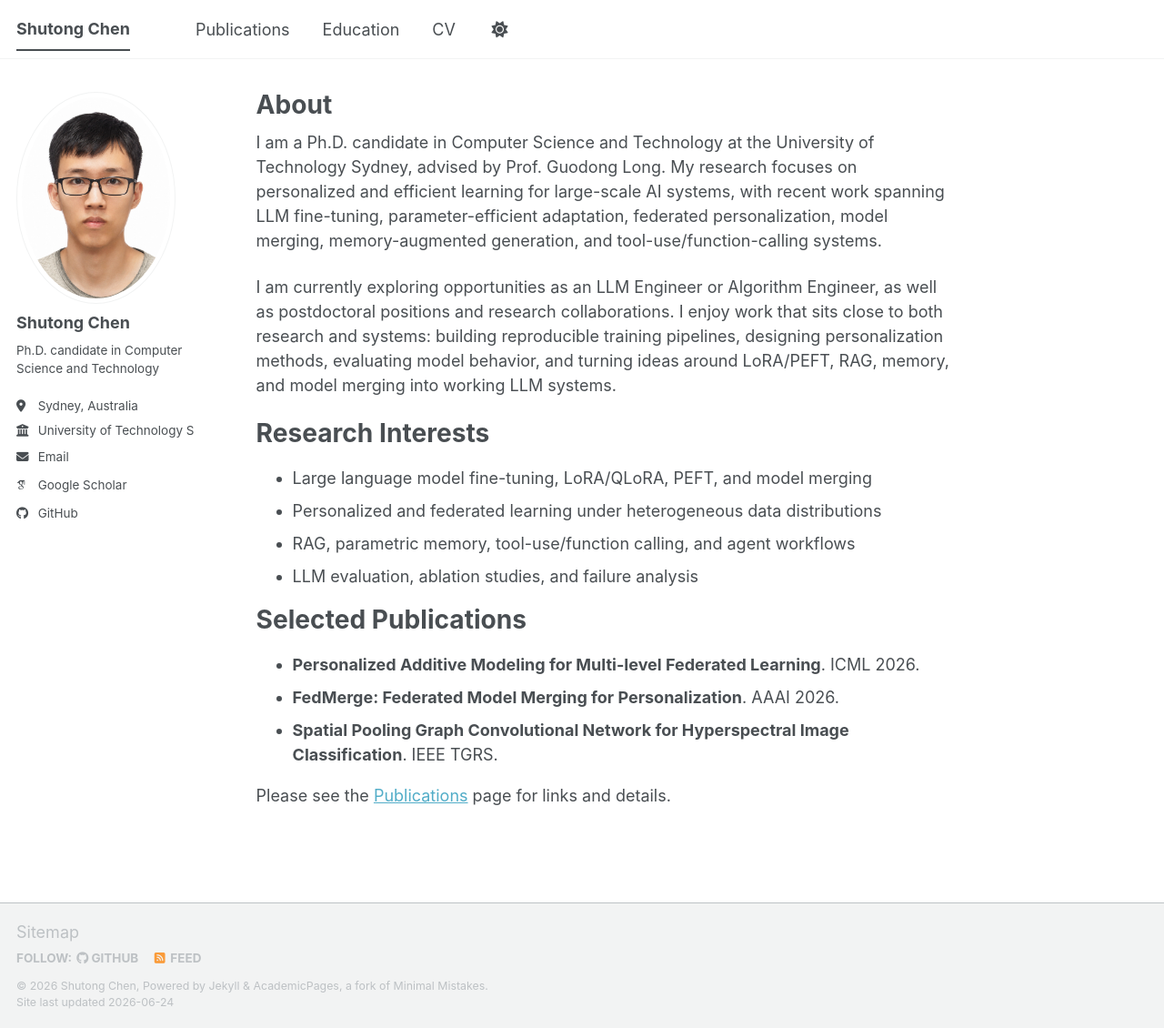
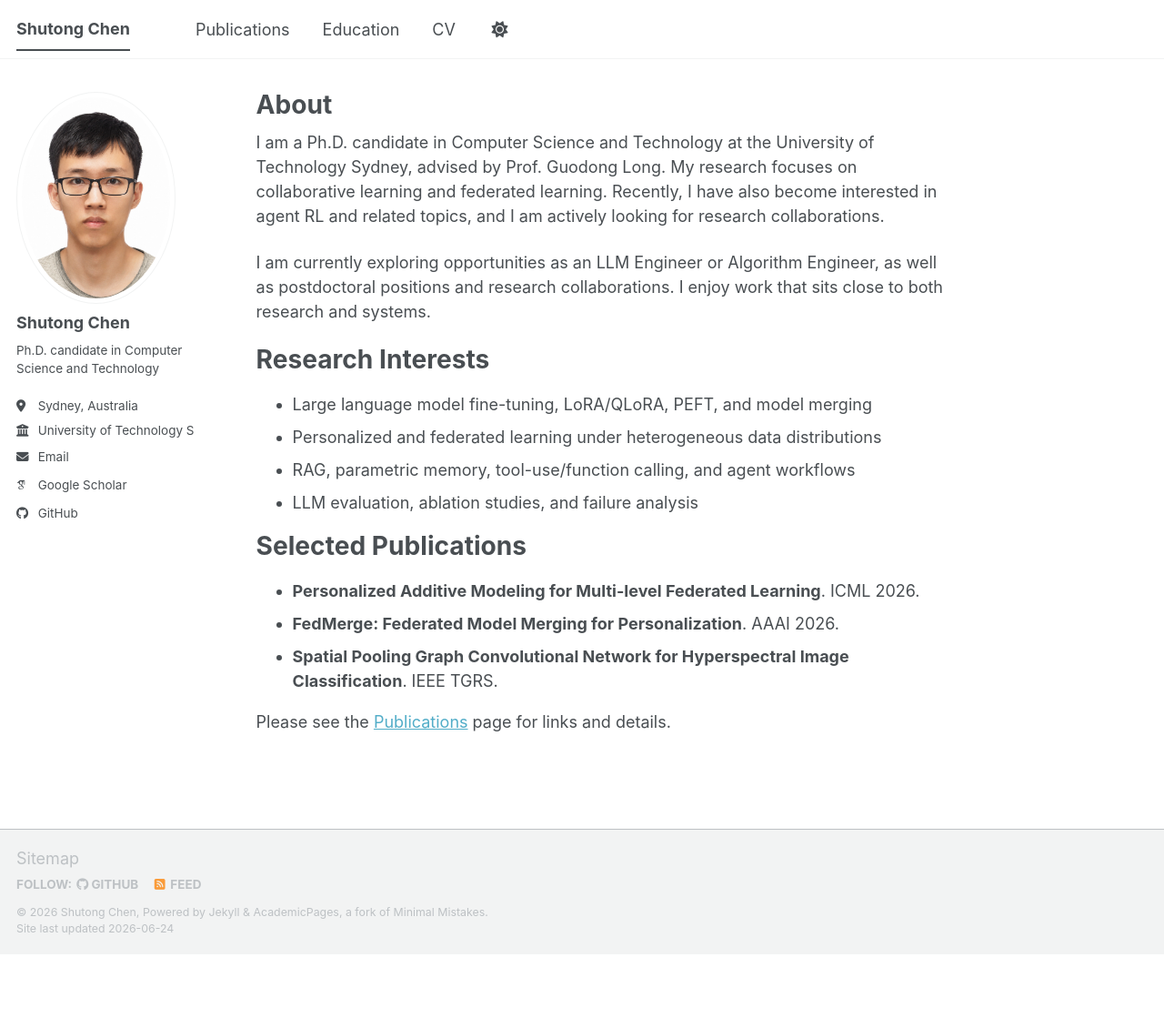
Before and after one commit to shutong043/shutong043.github.io, a Jekyll site: the page built from _pages/about.md, in a window 1280 px wide and 1130 px high. Shown: the whole window at 91% size. Built offline with Jekyll 4.4.1, drawn with Linux system fonts in a browser that asks for light colours; some web fonts are replaced; a script bundle is joined from its source files by our own code; library files that are not in the unit come from our copies.

Commit message:
Simplify homepage research summary

```diff
--- a/_pages/about.md
+++ b/_pages/about.md
@@ -7,9 +7,9 @@ redirect_from:
   - /about.html
 ---
 
-I am a Ph.D. candidate in Computer Science and Technology at the University of Technology Sydney, advised by Prof. Guodong Long. My research focuses on personalized and efficient learning for large-scale AI systems, with recent work spanning LLM fine-tuning, parameter-efficient adaptation, federated personalization, model merging, memory-augmented generation, and tool-use/function-calling systems.
+I am a Ph.D. candidate in Computer Science and Technology at the University of Technology Sydney, advised by Prof. Guodong Long. My research focuses on collaborative learning and federated learning. Recently, I have also become interested in agent RL and related topics, and I am actively looking for research collaborations.
 
-I am currently exploring opportunities as an LLM Engineer or Algorithm Engineer, as well as postdoctoral positions and research collaborations. I enjoy work that sits close to both research and systems: building reproducible training pipelines, designing personalization methods, evaluating model behavior, and turning ideas around LoRA/PEFT, RAG, memory, and model merging into working LLM systems.
+I am currently exploring opportunities as an LLM Engineer or Algorithm Engineer, as well as postdoctoral positions and research collaborations. I enjoy work that sits close to both research and systems.
 
 Research Interests
 ======
```
